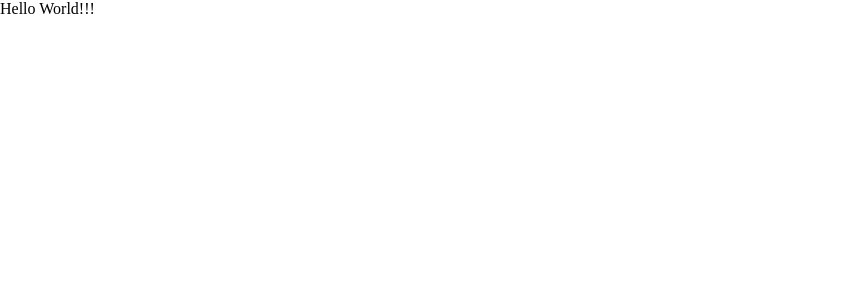
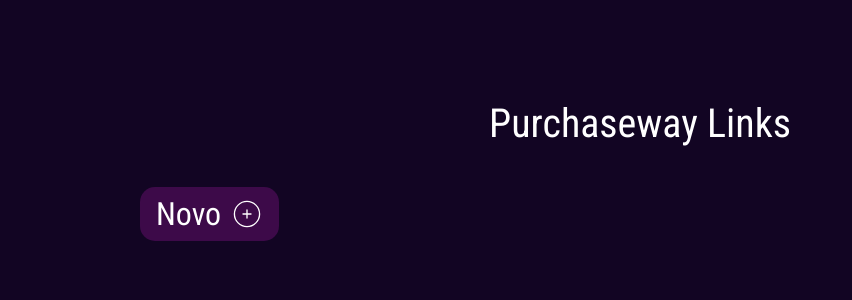
Before and after one commit to KevinWillyan456/purchaseway-links, a React (Vite) app: page / in a window 1280 px wide. Shown: the top 300 px of the page, without its empty margins (0-852 px from the left). Built offline with nearby package versions, Linux system fonts and the light colour scheme.

Commit message:
feat: criação do layout inicial da aplicação

```diff
--- a/index.html
+++ b/index.html
@@ -8,6 +8,12 @@
             content="width=device-width, initial-scale=1.0, maximum-scale=1.0, user-scalable=no"
         />
         <title>Purchaseway Links</title>
+        <link rel="preconnect" href="https://fonts.googleapis.com" />
+        <link rel="preconnect" href="https://fonts.gstatic.com" crossorigin />
+        <link
+            href="https://fonts.googleapis.com/css2?family=Roboto+Condensed:ital,wght@0,100..900;1,100..900&display=swap"
+            rel="stylesheet"
+        />
     </head>
     <body>
         <div id="root"></div>
--- a/package.json
+++ b/package.json
@@ -11,7 +11,8 @@
   },
   "dependencies": {
     "react": "^18.3.1",
-    "react-dom": "^18.3.1"
+    "react-dom": "^18.3.1",
+    "react-icons": "^5.2.1"
   },
   "devDependencies": {
     "@types/react": "^18.3.3",
--- a/src/App.tsx
+++ b/src/App.tsx
@@ -1,5 +1,7 @@
+import Main from './components/Main'
+
 function App() {
-    return <div>Hello World!!!</div>
+    return <Main />
 }
 
 export default App
--- /dev/null
+++ b/src/components/Button.css
@@ -0,0 +1,13 @@
+.button {
+    border-radius: 15px;
+    background: var(--dark-blue);
+    color: var(--color-white);
+    font-size: 32px;
+    border: none;
+    padding: 8px 16px;
+    display: flex;
+    align-items: center;
+    justify-content: center;
+    gap: 10px;
+    cursor: pointer;
+}
--- /dev/null
+++ b/src/components/Button.tsx
@@ -0,0 +1,18 @@
+import { CiCirclePlus } from 'react-icons/ci'
+import './Button.css'
+
+interface ButtonProps {
+    text: string
+    icon: 'plus' | 'none'
+}
+
+function Button({ text, icon }: ButtonProps) {
+    return (
+        <button className="button">
+            {text}
+            {icon === 'plus' ? <CiCirclePlus /> : null}
+        </button>
+    )
+}
+
+export default Button
--- /dev/null
+++ b/src/components/Card.tsx
@@ -0,0 +1,5 @@
+function Card() {
+    return <></>
+}
+
+export default Card
--- /dev/null
+++ b/src/components/Main.css
@@ -0,0 +1,13 @@
+.main {
+    width: 100%;
+    max-width: calc(1000px + 40px);
+    margin: 0 auto;
+    padding: 0 20px;
+}
+.title {
+    color: var(--color-white);
+    font-size: 40px;
+    text-align: center;
+    padding-top: 100px;
+    padding-bottom: 40px;
+}
--- /dev/null
+++ b/src/components/Main.tsx
@@ -0,0 +1,15 @@
+import Button from './Button'
+import Card from './Card'
+import './Main.css'
+
+function Main() {
+    return (
+        <section className="main">
+            <div className="title">Purchaseway Links</div>
+            <Button text="Novo" icon="plus" />
+            <Card />
+        </section>
+    )
+}
+
+export default Main
--- a/src/index.css
+++ b/src/index.css
@@ -2,4 +2,18 @@
     margin: 0;
     padding: 0;
     box-sizing: border-box;
+    font-family: 'Roboto Condensed', sans-serif;
 }
+:root {
+    --color-white: #ffffff;
+    --color-black: #000000;
+    --dark-blue: #3d0a49;
+    --darker-blue: #120523;
+    --light-blue: #e0daf7;
+    --primary-blue: #5015bd;
+    --secondary-blue: #5015bd;
+}
+body {
+    background: var(--darker-blue, #120523);
+    min-height: 100vh;
+}
```
Also changed, not shown: 1 other file (tests, documents, lock files or other folders).
